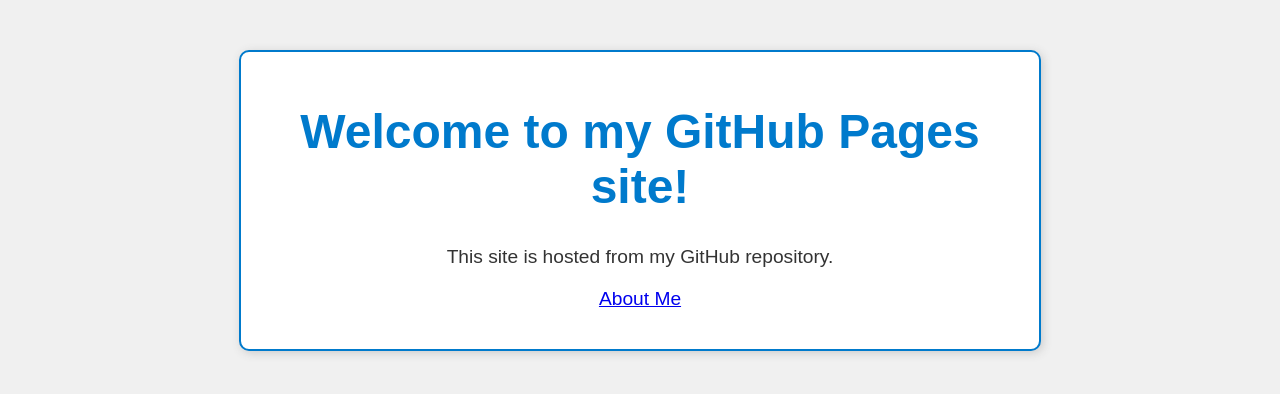
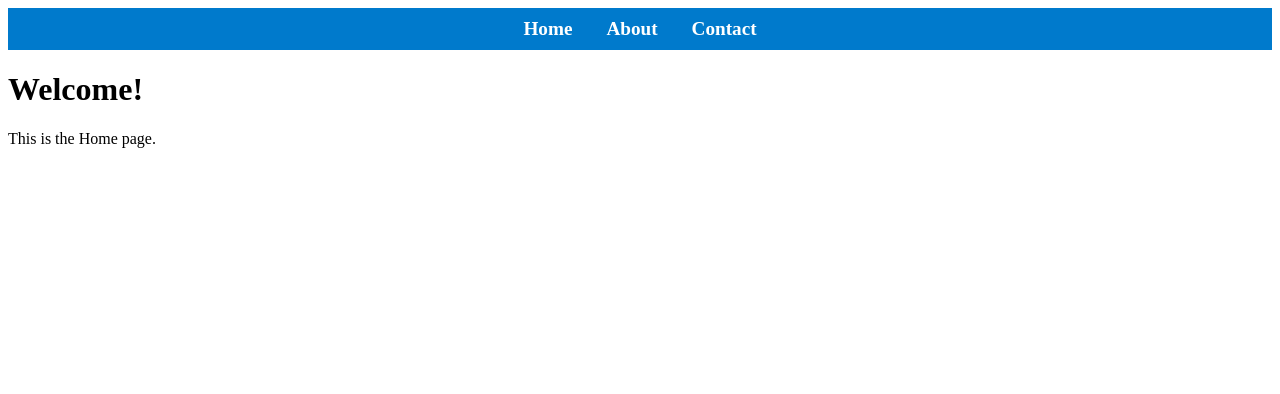
Before and after one commit to aldwin30/Hello-github, a plain HTML site: page index.html in a window 1280 px wide. Drawn offline with Linux system fonts and the light colour scheme.

Commit message:
Update index.html

```diff
--- a/index.html
+++ b/index.html
@@ -1,38 +1,33 @@
 <!DOCTYPE html>
 <html>
 <head>
-  <title>Hello GitHub Pages!</title>
+  <title>Home</title>
   <style>
-    body {
-      background-color: #f0f0f0;
-      font-family: Arial, sans-serif;
+    .navbar {
+      background: #007acc;
+      padding: 10px 0;
       text-align: center;
-      margin-top: 50px;
     }
-    h1 {
-      color: #007acc;
-      font-size: 3em;
-    }
-    p {
-      color: #333;
+    .navbar a {
+      color: white;
+      text-decoration: none;
+      margin: 0 15px;
+      font-weight: bold;
       font-size: 1.2em;
     }
-    .fancy-box {
-      background: #fff;
-      border: 2px solid #007acc;
-      border-radius: 10px;
-      width: 60%;
-      margin: 40px auto;
-      padding: 20px;
-      box-shadow: 2px 2px 10px #ccc;
+    .navbar a:hover {
+      text-decoration: underline;
     }
   </style>
 </head>
 <body>
-  <div class="fancy-box">
-    <h1>Welcome to my GitHub Pages site!</h1>
-    <p>This site is hosted from my GitHub repository.</p>
-    <p><a href="about.html">About Me</a></p>
+  <div class="navbar">
+    <a href="index.html">Home</a>
+    <a href="about.html">About</a>
+    <a href="contact.html">Contact</a>
   </div>
+
+  <h1>Welcome!</h1>
+  <p>This is the Home page.</p>
 </body>
 </html>
```
